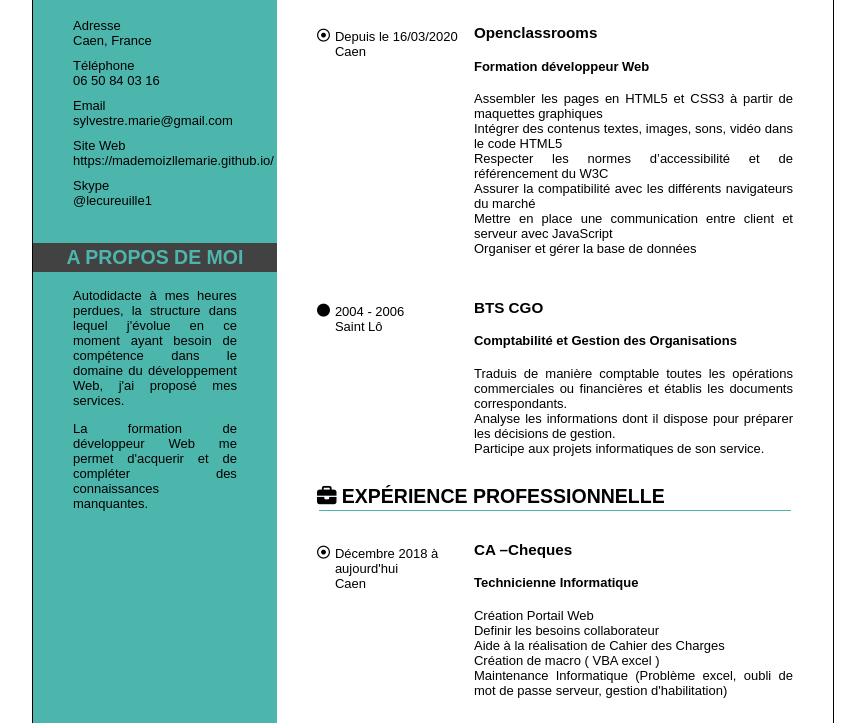
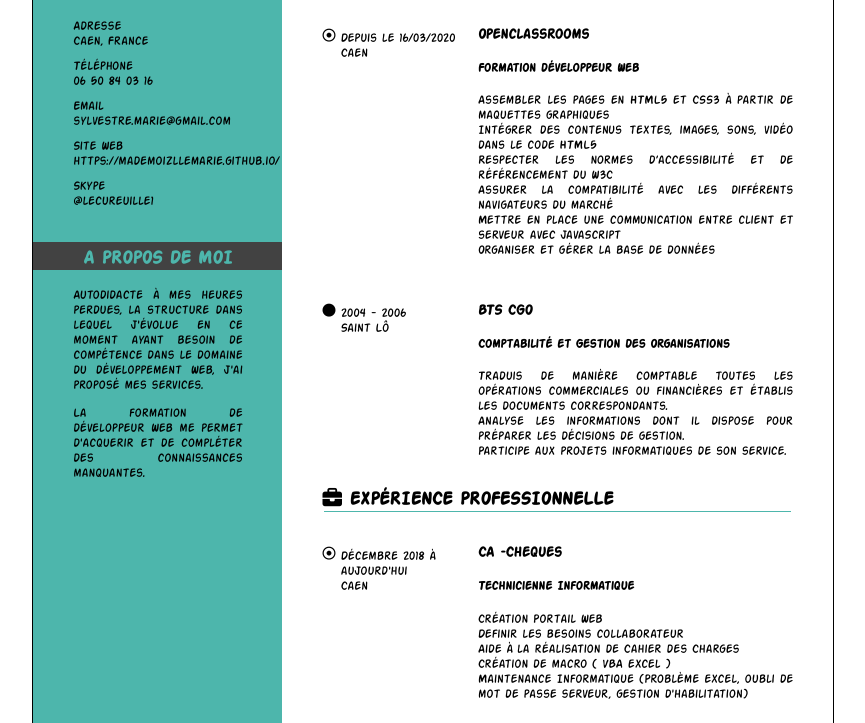
Before and after one commit to mademoizlleMarie/CV, a plain HTML site: page index.html in a window 1280 px wide. Shown: the part 239-962 px from the top of the page, without its empty margins (207-1072 px from the left). Drawn offline with Linux system fonts and the light colour scheme.

Commit message:
correction police d'écriture + erreur balise

```diff
--- a/index.html
+++ b/index.html
@@ -59,7 +59,7 @@
                     </div>
                 </div>
                 <div class="detailemploi">
-                    <h3> Openclassrooms </h4>
+                    <h3> Openclassrooms </h3>
                     <h4> Formation développeur Web </h4>
                     <p> Assembler les pages en HTML5 et CSS3 à partir de maquettes graphiques<br>
                         Intégrer des contenus textes, images, sons, vidéo dans le code HTML5<br>
--- a/style.css
+++ b/style.css
@@ -1,9 +1,12 @@
-@font-face{
+@font-face {
     font-family: 'Actionman';
-    src: url('font/web fonts/actionman_regular_macroman/Action_Man-webfont.eot') format('eot');
+    src: url('font/web fonts/actionman_regular_macroman/Action_Man-webfont.eot');
+    src: url('font/web fonts/actionman_regular_macroman/Action_Man-webfont.eot?#iefix') format('embedded-opentype'),
     url('font/web fonts/actionman_regular_macroman/Action_Man-webfont.woff') format('woff'),
     url('font/web fonts/actionman_regular_macroman/Action_Man-webfont.ttf') format('truetype'),
-    url('font/web fonts/actionman_regular_macroman/Action_Man-webfont.svg#webfont') format('svg');
+    url('font/web fonts/actionman_regular_macroman/Action_Man-webfont.svg#action_manregular') format('svg');
+    font-weight: normal;
+    font-style: normal;
 }
 
 body
```
